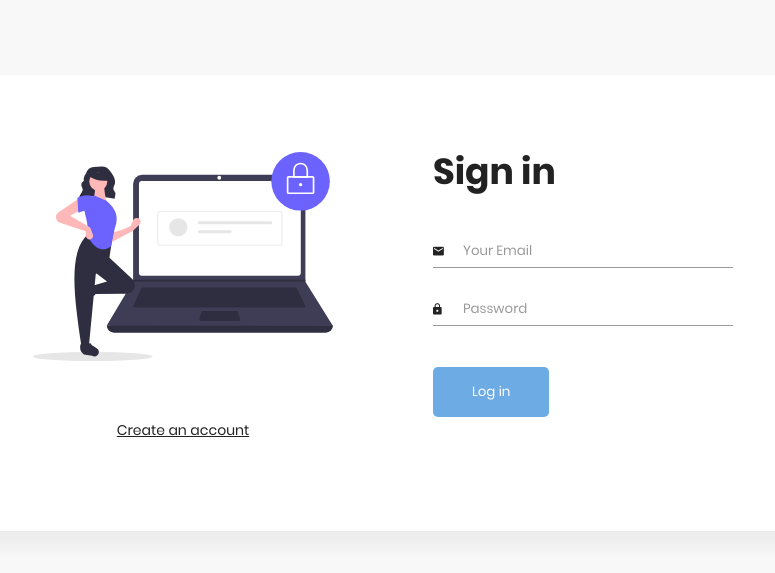
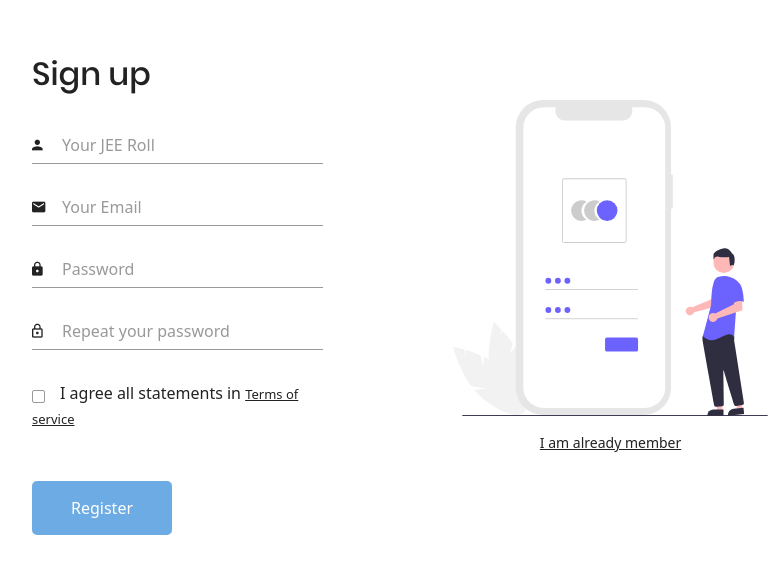
Before and after one commit to pkspyder007/admission-portal, a React (Vite) app in the folder frontend/: page /register in a window 1280 px wide. Shown: the part 105-678 px from the top of the page, without its empty margins (267-1042 px from the left). Built offline with nearby package versions, Linux system fonts and the light colour scheme; no server answers.

Commit message:
added navbar

```diff
--- a/frontend/src/App.jsx
+++ b/frontend/src/App.jsx
@@ -1,10 +1,12 @@
 import React from 'react';
 import './css/style.css';
+import 'bootstrap/dist/css/bootstrap.min.css';
 import './fonts/material-icon/css/material-design-iconic-font.min.css';
 import { Switch, BrowserRouter, Route } from 'react-router-dom';
 import Login from './pages/Login';
-import Index from './pages/Index';
+import Register from './pages/Register'
 import Dashboard from './pages/dasboard';
+
 function App() {
 
 
@@ -12,15 +14,16 @@ function App() {
      <div className="App">
         <BrowserRouter>
          <Switch>
-        <Route path="/login" exact={true} component={Login} />
-        <Route path="/" exact={true} component={Index} />
+         <Route path="/" exact={true} component={Login} />
+         {/* <Route path="/" exact={true} component={Index} /> */}
 
-          {/* <Route path="/register" exact={true} component={Register} /> */}
+         <Route path="/register" exact={true} component={Register} />
            <Route path="/dashboard" exact={true} component={Dashboard} />
            <Route  component={Login} />
          </Switch>
        </BrowserRouter>
      </div>
+
   )
 }
 
--- /dev/null
+++ b/frontend/src/components/Navbar.jsx
@@ -0,0 +1,51 @@
+import React from "react";
+import Navbar from 'react-bootstrap/Navbar';
+import Container from 'react-bootstrap/Container';
+import Nav from 'react-bootstrap/Nav';
+import { NavDropdown } from "react-bootstrap";
+import Cookies from 'js-cookie';
+import HomeIcon from '@mui/icons-material/Home';
+function Navbars(props){
+    function logout(){
+
+        Cookies.remove('email');
+        Cookies.remove('password');
+        props.history.push("/");
+
+      }
+    return (
+        <>
+    <Navbar collapseOnSelect expand="lg" bg="dark" variant="dark">
+  <Container>
+  <HomeIcon color="primary" />
+  <Navbar.Brand >/</Navbar.Brand>
+  <Nav className="me-auto">
+
+
+    </Nav>
+  <Navbar.Toggle aria-controls="responsive-navbar-nav" />
+  <Navbar.Collapse id="responsive-navbar-nav">
+  <Nav className="me-auto">
+  <Nav.Link >Step 1</Nav.Link>
+      <Nav.Link >Step 2</Nav.Link>
+
+    </Nav>
+    <Nav>
+
+      <Nav.Link >Contact Us</Nav.Link>
+
+      <NavDropdown  title="Accounts" id="collasible-nav-dropdown">
+        <NavDropdown.Item >Profile</NavDropdown.Item>
+        <NavDropdown.Item>Change Password</NavDropdown.Item>
+
+        <NavDropdown.Divider />
+        <NavDropdown.Item href="/" onClick={logout}><h6>Logout</h6></NavDropdown.Item>
+      </NavDropdown>
+    </Nav>
+  </Navbar.Collapse>
+  </Container>
+</Navbar>
+        </>
+    )
+}
+export default Navbars;
--- a/frontend/src/css/style.css
+++ b/frontend/src/css/style.css
@@ -200,7 +200,7 @@ body {
   font-weight: 400;
   font-family: Poppins; }
 
-.container {
+.containers {
   width: 900px;
   background: #fff;
   margin: 0 auto;
@@ -529,11 +529,11 @@ label.valid {
   }
 
 @media screen and (max-width: 1200px) {
-  .container {
+  .containers {
     width: calc( 100% - 30px);
     max-width: 100%; } }
 @media screen and (min-width: 1024px) {
-  .container {
+  .containers {
     max-width: 1200px; } }
 @media screen and (max-width: 768px) {
   .sign-in{
--- a/frontend/src/pages/Index.jsx
+++ b/frontend/src/pages/Index.jsx
@@ -10,16 +10,20 @@ function Index(props){
             password: localStorage.getItem('password')
 
         }
+        console.log(Signin.email);
+        console.log(Signin.password);
+        axios.post('http://localhost:4000/regiss/signin',Signin).then(function(response){
+            if(response.data.login===true){
+                console.log(response.data.login);
+                props.history.push("/dashboard");
 
-        axios.post('http://localhost:4000/regiss/signin',Signin).then(function(response){
-            if(response.data.login){
+            }else{
                 notification["error"]({
                     message:"Please Login to continue",
                     description:"You have been logout. Please Login again"
                 });
+                console.log(response.data.login);
                 props.history.push("/login");
-            }else{
-                props.history.push("/dashboard");
             }
         }).catch(function (error) {
             if(!error.response.auth){
@@ -31,8 +35,12 @@ function Index(props){
             }
 
         });
+        Signin={
+            email:"",
+            password:""
+          }
 
-    })
+    },[])
     return (
       <>
       </>
--- a/frontend/src/pages/Login.jsx
+++ b/frontend/src/pages/Login.jsx
@@ -1,30 +1,34 @@
 import React, {useEffect,useState} from 'react';
-
+import Cookies from 'js-cookie';
 import axios from 'axios';
 import { notification } from 'antd';
 import loginsvg from '../images/undraw_secure_login_pdn4.svg'
 function Login(props) {
+
     useEffect(()=>{
       let Signin = {
 
-        email: localStorage.getItem('email'),
-        password: localStorage.getItem('password')
+        email: Cookies.get('email'),
+        password: Cookies.get('password')
 
     }
         axios.post('http://localhost:4000/regiss/signin',Signin).then(function(response){
-            if(response.data.login){
-                props.history.push("/");
+            if(response.data.login===true){
+
+                props.history.push("/dashboard");
+
             }else{
-                notification["error"]({
-                    message:"Please Login to continue",
-                    description:"You have been logout. Please Login again"
-                })
+
             }
         }).catch(function (error) {
             console.log(error);
         });
+        Signin={
+          email:"",
+          password:""
+        }
 
-    })
+    },[])
     const [dsignin, newSignin] = useState({
 
         email: "",
@@ -61,9 +65,10 @@ function Login(props) {
 
             if(response.data.login===true){
               console.log("ok");
-              localStorage.setItem('password', response.data.password);
-              localStorage.setItem('email', response.data.email);
-              props.history.push('/');
+              Cookies.set('email',response.data.email,{expires:1});
+              Cookies.set('password',response.data.password,{expires:1});
+
+              props.history.push('/dashboard');
 
             }else if(response.data.verification===false){
                 notification["error"]({
@@ -104,13 +109,13 @@ function Login(props) {
     <>
    <section className="sign-in">
 
-        <div className="container">
+        <div className="containers">
           <div className="signin-content">
             <div className="signin-image">
               <figure>
                 <img src={loginsvg} alt="" />
               </figure>
-              <a href="#"  className="signup-image-link">
+              <a href="/register"  className="signup-image-link">
                 Create an account
               </a>
             </div>
--- /dev/null
+++ b/frontend/src/pages/Register.jsx
@@ -0,0 +1,138 @@
+import React, {useEffect, useState } from 'react';
+import axios from 'axios';
+import Cookies from 'js-cookie';
+import svgregister from '../images/undraw_Access_account_re_8spm.svg';
+function Register(props){
+    const [dsignup, newSignup] = useState({
+        jeeroll: "",
+        email: "",
+        pass: "",
+        repass: "",
+        agreeterm: false
+    });
+    function handelChange(event) {
+        const { name, value } = event.target;
+
+
+        newSignup((prevValue) => {
+            if (name !== "agreeterm")
+                return {
+                    ...prevValue,
+                    [name]: value
+                }
+            else {
+                return {
+                    ...prevValue,
+                    [name]: !prevValue.agreeterm
+                }
+            }
+        });
+    }
+    function handelSubmit(event) {
+        const Reg = {
+            jeeroll: dsignup.jeeroll,
+            email: dsignup.email,
+            password: dsignup.pass,
+            repassword: dsignup.repass
+        }
+        axios.post('https://admissionportaliii.herokuapp.com/regiss/singup', Reg).then(function (response) {
+            setPopupContent({
+                heading:response.data,
+                content:""
+              });
+              togglePopup();
+
+            return response.data;
+        }).catch(function (error) {
+            console.log(error);
+        });
+
+
+
+        newSignup(() => {
+            return {
+                jeeroll: "",
+                email: "",
+                pass: "",
+                repass: "",
+                agreeterm: false
+            }
+        })
+        event.preventDefault();
+    }
+
+
+    useEffect(()=>{
+        let Signin = {
+
+          email: Cookies.get('email'),
+          password: Cookies.get('password')
+
+      }
+
+
+          axios.post('http://localhost:4000/regiss/signin',Signin).then(function(response){
+              if(response.data.login===true){
+
+                  props.history.push("/dashboard");
+
+              }else{
+
+              }
+          }).catch(function (error) {
+              console.log(error);
+          });
+          Signin={
+            email:"",
+            password:""
+          }
+
+      },[])
+
+    return(
+        <>
+        <section className="signup">
+
+                <div className="containers">
+                    <div className="signup-content">
+                        <div className="signup-form">
+                            <h2 className="form-title">Sign up</h2>
+                            <form  onSubmit={handelSubmit} className="register-form" id="register-form">
+                                <div className="form-group">
+                                    <label for="jeeroll"><i className="zmdi zmdi-account material-icons-name"></i></label>
+                                    <input required
+                                        type="text"  value={dsignup.jeeroll} onChange={handelChange} name="jeeroll" id="jeeroll" placeholder="Your JEE Roll" />
+                                </div>
+                                <div className="form-group">
+                                    <label for="email"><i className="zmdi zmdi-email"></i></label>
+                                    <input required value={dsignup.email} onChange={handelChange}  type="email" name="email" id="email" placeholder="Your Email" />
+                                </div>
+                                <div className="form-group">
+                                    <label for="pass"><i className="zmdi zmdi-lock"></i></label>
+                                    <input required value={dsignup.pass} onChange={handelChange}  type="password" name="pass" id="pass" placeholder="Password" />
+                                </div>
+                                <div className="form-group">
+                                    <label for="repass"><i className="zmdi zmdi-lock-outline"></i></label>
+                                    <input required value={dsignup.repass} onChange={handelChange}  type="password" name="repass" id="repass" placeholder="Repeat your password" />
+                                </div>
+                                <div className="form-group">
+                                    <input required value={dsignup.agreeterm} onChange={handelChange}  type="checkbox" name="agreeterm" id="agreeterm" className="agree-term" />
+                                    <label for="agreeterm" className="label-agree-term"><span><span></span></span>I agree all statements in  <a href="#" className="term-service">Terms of service</a></label>
+                                </div>
+                                <div className="form-group form-button">
+                                    <input type="submit" name="signup" id="signup" className="form-submit" value="Register" />
+                                </div>
+                            </form>
+                        </div>
+                        <div className="signup-image">
+                            <figure><img src={svgregister} alt="sing up image" /></figure>
+                            <a href="/"  className="signup-image-link">I am already member</a>
+                        </div>
+                    </div>
+                </div>
+            </section>
+        </>
+
+    );
+}
+export default Register;
--- a/frontend/src/pages/dasboard.jsx
+++ b/frontend/src/pages/dasboard.jsx
@@ -1,8 +1,44 @@
-import React from 'react';
+import React,{useEffect, useState } from 'react';
+import axios from 'axios';
+import Cookies from 'js-cookie';
+import Navbars from '../components/Navbar';
+
 function Dashboard(props){
+
+
+  useEffect(()=>{
+    let Signin = {
+
+      email: Cookies.get('email'),
+      password: Cookies.get('password')
+
+
+  }
+
+
+      axios.post('http://localhost:4000/regiss/signin',Signin).then(function(response){
+          if(response.data.login===true){
+
+
+
+          }else{
+            props.history.push("/");
+          }
+      }).catch(function (error) {
+          console.log(error);
+      });
+      Signin={
+        email:"",
+        password:""
+      }
+
+  },[])
+
     return(
         <>
-      <h1>hi</h1>
+        <Navbars />
+
+
         </>
     )
 }
```
Also changed, not shown: frontend/package.json (+10 -1 lines), frontend/src/images/contact.svg (added). Lines whose indentation alone changed are shown as unchanged.
